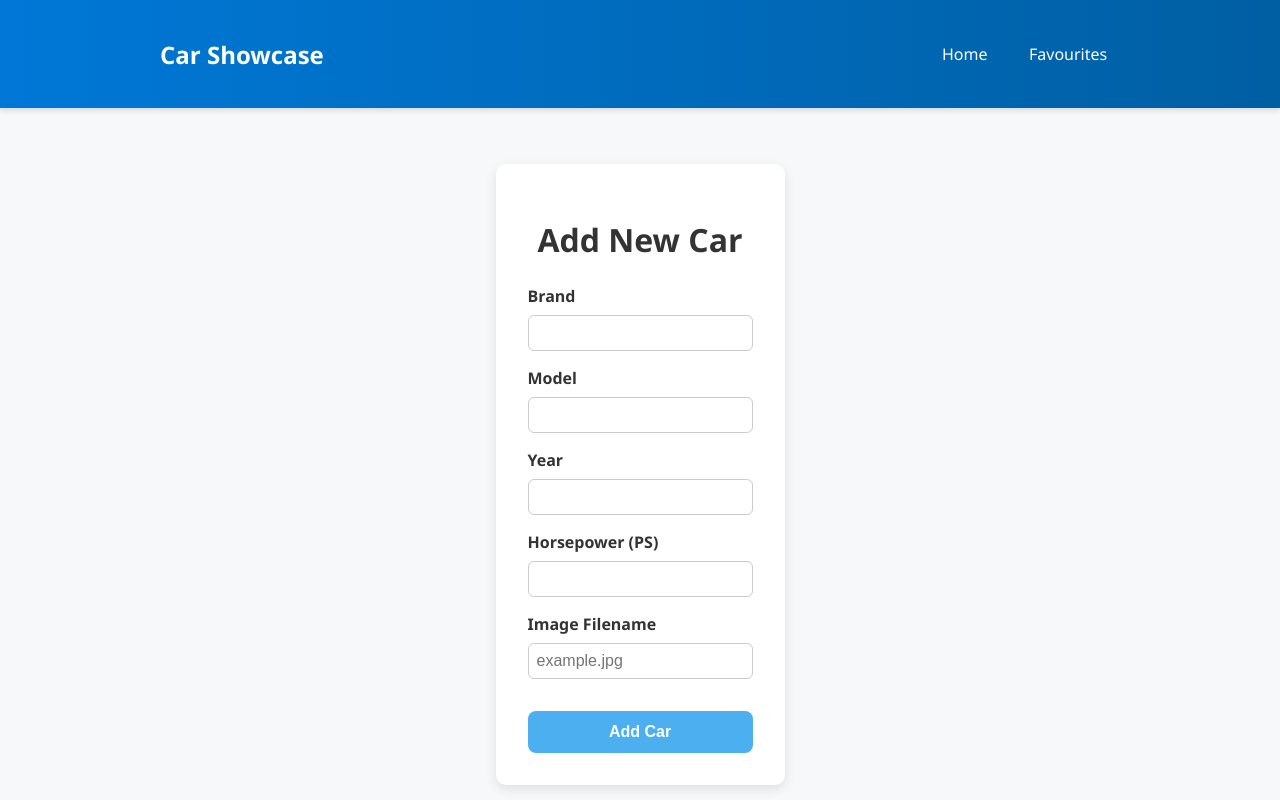
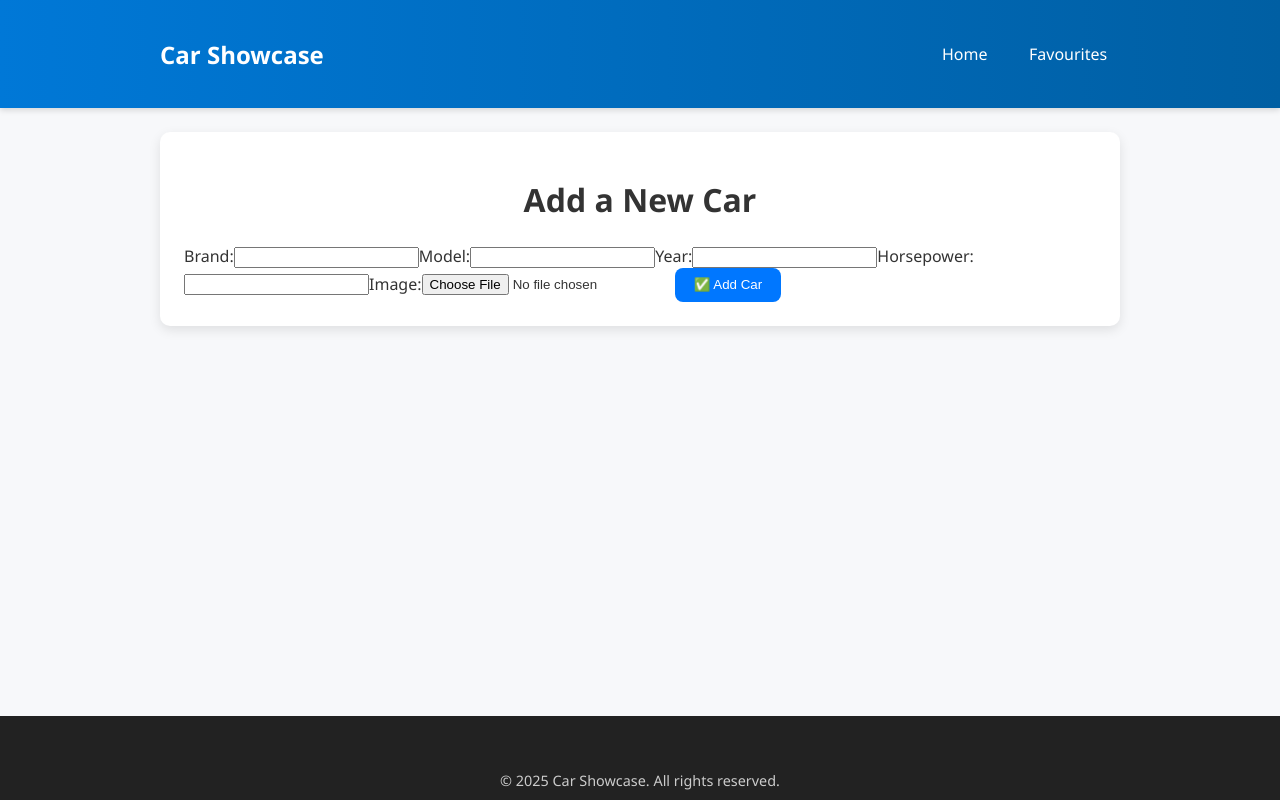
Before and after one commit to De27vin/CarShowcase, a Vue app: page /add in a window 1280 px wide. Shown: the top 800 px of the page. Built offline with nearby package versions, Linux system fonts and the light colour scheme.

Commit message:
Add: Picture upload

```diff
--- a/src/stores/cars.js
+++ b/src/stores/cars.js
@@ -25,8 +25,8 @@ export const useCarStore = defineStore('cars', {
     },
 
     addCar(car) {
-      const newId = this.cars.length ? Math.max(...this.cars.map((c) => c.id)) + 1 : 1
-      this.cars.push({ id: newId, ...car })
+      car.id = Date.now()
+      this.cars.push(car)
       this.saveToLocalStorage()
     },
 
--- a/src/style.css
+++ b/src/style.css
@@ -208,6 +208,16 @@ body {
   background-color: #389fd9;
 }
 
+.image-preview {
+  margin-top: 10px;
+}
+
+.image-preview img {
+  max-width: 200px;
+  border-radius: 8px;
+  border: 1px solid #ccc;
+}
+
 /* CarDetails.vue */
 .container {
   max-width: 960px;
--- a/src/views/AddCar.vue
+++ b/src/views/AddCar.vue
@@ -1,69 +1,68 @@
 <template>
-  <div class="add-car">
-    <h1>Add New Car</h1>
-    <form @submit.prevent="submitForm" class="add-car-form">
-      <div class="form-group">
-        <label for="brand">Brand</label>
-        <input type="text" id="brand" v-model="newCar.brand" required />
+  <div class="add-car container">
+    <h1>Add a New Car</h1>
+
+    <form @submit.prevent="addCar" class="car-form">
+      <label>Brand:</label>
+      <input v-model="brand" required />
+
+      <label>Model:</label>
+      <input v-model="model" required />
+
+      <label>Year:</label>
+      <input type="number" v-model="year" required />
+
+      <label>Horsepower:</label>
+      <input type="number" v-model="hp" required />
+
+      <label>Image:</label>
+      <input type="file" accept="image/*" @change="onFileChange" />
+
+      <div v-if="preview" class="image-preview">
+        <p>Preview:</p>
+        <img :src="preview" alt="Preview" />
       </div>
 
-      <div class="form-group">
-        <label for="model">Model</label>
-        <input type="text" id="model" v-model="newCar.model" required />
-      </div>
-
-      <div class="form-group">
-        <label for="year">Year</label>
-        <input type="number" id="year" v-model="newCar.year" required />
-      </div>
-
-      <div class="form-group">
-        <label for="hp">Horsepower (PS)</label>
-        <input type="number" id="hp" v-model="newCar.hp" required />
-      </div>
-
-      <div class="form-group">
-        <label for="image">Image Filename</label>
-        <input type="text" id="image" v-model="newCar.image" placeholder="example.jpg" />
-      </div>
-
-      <button type="submit" class="submit-btn">Add Car</button>
+      <button type="submit" class="btn">✅ Add Car</button>
     </form>
   </div>
 </template>
 
-<script>
+<script setup>
+import { ref } from 'vue'
+import { useRouter } from 'vue-router'
 import { useCarStore } from '../stores/cars.js'
-import { reactive } from 'vue'
-import { useRouter } from 'vue-router'
 
-export default {
-  name: 'AddCar',
-  setup() {
-    const carStore = useCarStore()
-    const router = useRouter()
+const router = useRouter()
+const store = useCarStore()
 
-    const newCar = reactive({
-      brand: '',
-      model: '',
-      year: '',
-      hp: '',
-      image: '',
-    })
+const brand = ref('')
+const model = ref('')
+const year = ref('')
+const hp = ref('')
+const image = ref('')
+const preview = ref('')
 
-    const submitForm = () => {
-      // Optional: Bildpfad automatisch ergänzen
-      if (newCar.image) {
-        newCar.image = new URL(`../assets/carPictures/${newCar.image}`, import.meta.url).href
-      }
-      carStore.addCar({ ...newCar })
-      router.push('/') // zurück zur Home-Seite
-    }
+const onFileChange = (event) => {
+  const file = event.target.files[0]
+  if (!file) return
 
-    return {
-      newCar,
-      submitForm,
-    }
-  },
+  const reader = new FileReader()
+  reader.onload = () => {
+    image.value = reader.result
+    preview.value = reader.result
+  }
+  reader.readAsDataURL(file)
+}
+
+const addCar = () => {
+  store.addCar({
+    brand: brand.value,
+    model: model.value,
+    year: parseInt(year.value),
+    hp: parseInt(hp.value),
+    image: image.value || null,
+  })
+  router.push('/')
 }
 </script>
```
